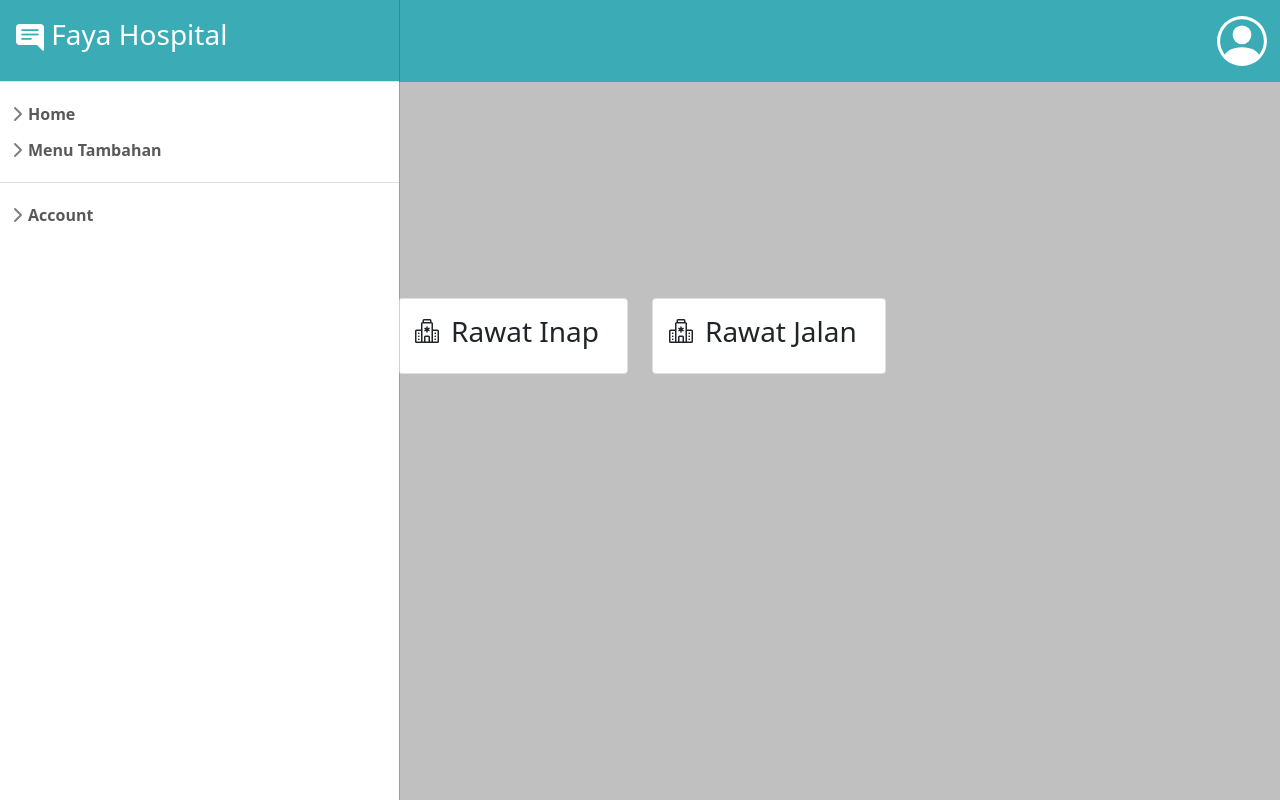
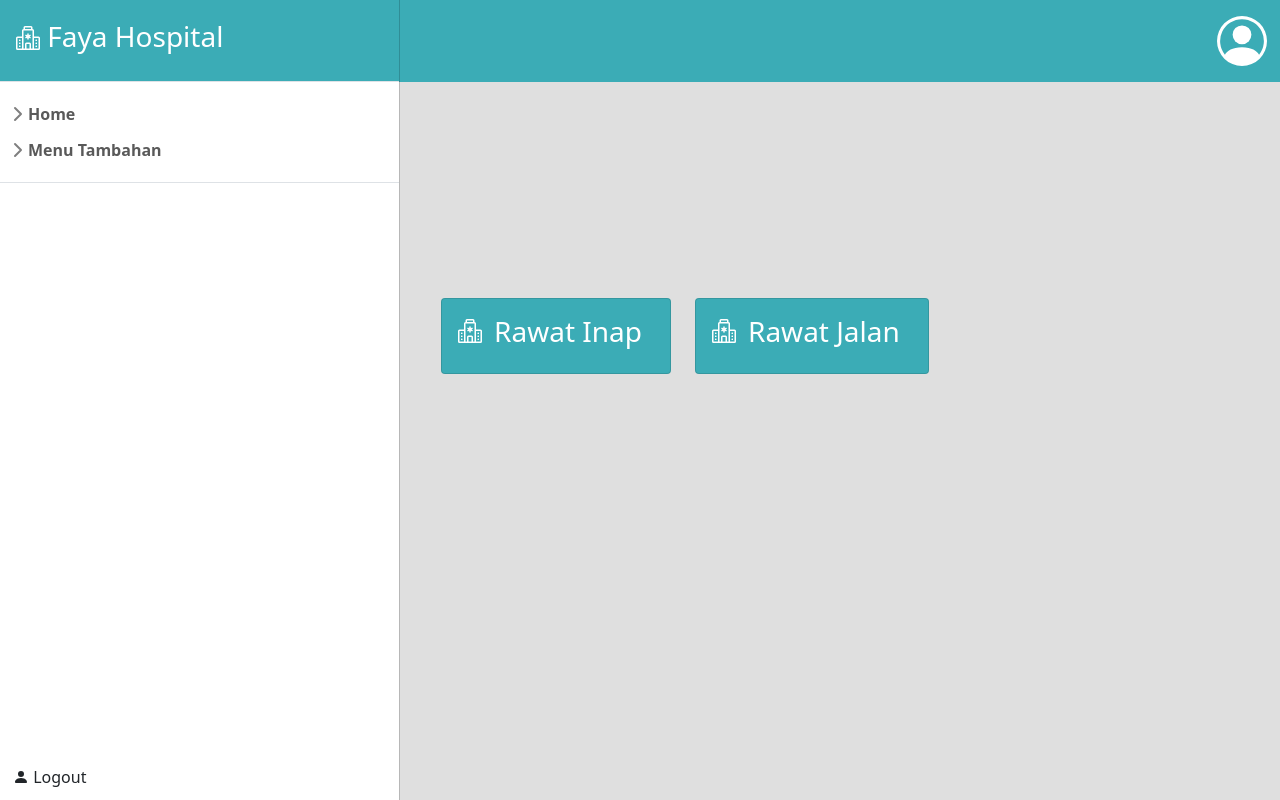
Before and after one commit to lambda123254/FayaHospital, a PHP site: page /Pages/home.php in a window 1280 px wide. Run offline with PHP 8.4, Linux system fonts and the light colour scheme; some libraries are stand-ins or nearby versions.

Commit message:
added home ui

```diff
--- a/Pages/home.php
+++ b/Pages/home.php
@@ -17,7 +17,10 @@
       <div class="offcanvas-header border-bottom" id="sidebar">
         <a href="/" class="d-flex align-items-center text-decoration-none offcanvas-title d-sm-block">
           <h3>
-            <i class="bi bi-chat-right-text-fill"></i>
+            <svg xmlns="http://www.w3.org/2000/svg" width="24" height="24" fill="currentColor" class="bi bi-hospital" viewBox="0 0 16 16">
+                <path d="M8.5 5.034v1.1l.953-.55.5.867L9 7l.953.55-.5.866-.953-.55v1.1h-1v-1.1l-.953.55-.5-.866L7 7l-.953-.55.5-.866.953.55v-1.1h1ZM13.25 9a.25.25 0 0 0-.25.25v.5c0 .138.112.25.25.25h.5a.25.25 0 0 0 .25-.25v-.5a.25.25 0 0 0-.25-.25h-.5ZM13 11.25a.25.25 0 0 1 .25-.25h.5a.25.25 0 0 1 .25.25v.5a.25.25 0 0 1-.25.25h-.5a.25.25 0 0 1-.25-.25v-.5Zm.25 1.75a.25.25 0 0 0-.25.25v.5c0 .138.112.25.25.25h.5a.25.25 0 0 0 .25-.25v-.5a.25.25 0 0 0-.25-.25h-.5Zm-11-4a.25.25 0 0 0-.25.25v.5c0 .138.112.25.25.25h.5A.25.25 0 0 0 3 9.75v-.5A.25.25 0 0 0 2.75 9h-.5Zm0 2a.25.25 0 0 0-.25.25v.5c0 .138.112.25.25.25h.5a.25.25 0 0 0 .25-.25v-.5a.25.25 0 0 0-.25-.25h-.5ZM2 13.25a.25.25 0 0 1 .25-.25h.5a.25.25 0 0 1 .25.25v.5a.25.25 0 0 1-.25.25h-.5a.25.25 0 0 1-.25-.25v-.5Z"/>
+                <path d="M5 1a1 1 0 0 1 1-1h4a1 1 0 0 1 1 1v1a1 1 0 0 1 1 1v4h3a1 1 0 0 1 1 1v7a1 1 0 0 1-1 1H1a1 1 0 0 1-1-1V8a1 1 0 0 1 1-1h3V3a1 1 0 0 1 1-1V1Zm2 14h2v-3H7v3Zm3 0h1V3H5v12h1v-3a1 1 0 0 1 1-1h2a1 1 0 0 1 1 1v3Zm0-14H6v1h4V1Zm2 7v7h3V8h-3Zm-8 7V8H1v7h3Z"/>
+            </svg>
             Faya Hospital
           </h3>
         </a>
@@ -30,9 +33,21 @@
               Home
             </button>
             <div class="collapse" id="home-collapse" style="">
-              <ul class="btn-toggle-nav list-unstyled fw-normal pb-1 small">
-                <li><a href="/" class="rounded">Rawat Inap</a></li>
-                <li><a href="#" class="rounded">Rawat Jalan</a></li>
+              <ul class="btn-toggle-nav list-unstyled fw-normal pb-1 small pl-1">
+                <li><a href="/" class="rounded">
+                    <svg xmlns="http://www.w3.org/2000/svg" width="16" height="16" fill="currentColor" class="bi bi-hospital" viewBox="0 0 16 16">
+                        <path d="M8.5 5.034v1.1l.953-.55.5.867L9 7l.953.55-.5.866-.953-.55v1.1h-1v-1.1l-.953.55-.5-.866L7 7l-.953-.55.5-.866.953.55v-1.1h1ZM13.25 9a.25.25 0 0 0-.25.25v.5c0 .138.112.25.25.25h.5a.25.25 0 0 0 .25-.25v-.5a.25.25 0 0 0-.25-.25h-.5ZM13 11.25a.25.25 0 0 1 .25-.25h.5a.25.25 0 0 1 .25.25v.5a.25.25 0 0 1-.25.25h-.5a.25.25 0 0 1-.25-.25v-.5Zm.25 1.75a.25.25 0 0 0-.25.25v.5c0 .138.112.25.25.25h.5a.25.25 0 0 0 .25-.25v-.5a.25.25 0 0 0-.25-.25h-.5Zm-11-4a.25.25 0 0 0-.25.25v.5c0 .138.112.25.25.25h.5A.25.25 0 0 0 3 9.75v-.5A.25.25 0 0 0 2.75 9h-.5Zm0 2a.25.25 0 0 0-.25.25v.5c0 .138.112.25.25.25h.5a.25.25 0 0 0 .25-.25v-.5a.25.25 0 0 0-.25-.25h-.5ZM2 13.25a.25.25 0 0 1 .25-.25h.5a.25.25 0 0 1 .25.25v.5a.25.25 0 0 1-.25.25h-.5a.25.25 0 0 1-.25-.25v-.5Z"/>
+                        <path d="M5 1a1 1 0 0 1 1-1h4a1 1 0 0 1 1 1v1a1 1 0 0 1 1 1v4h3a1 1 0 0 1 1 1v7a1 1 0 0 1-1 1H1a1 1 0 0 1-1-1V8a1 1 0 0 1 1-1h3V3a1 1 0 0 1 1-1V1Zm2 14h2v-3H7v3Zm3 0h1V3H5v12h1v-3a1 1 0 0 1 1-1h2a1 1 0 0 1 1 1v3Zm0-14H6v1h4V1Zm2 7v7h3V8h-3Zm-8 7V8H1v7h3Z"/>
+                    </svg>
+                    &nbsp; Rawat Inap
+                </a></li>
+                <li><a href="#" class="rounded">
+                    <svg xmlns="http://www.w3.org/2000/svg" width="16" height="16" fill="currentColor" class="bi bi-hospital" viewBox="0 0 16 16">
+                        <path d="M8.5 5.034v1.1l.953-.55.5.867L9 7l.953.55-.5.866-.953-.55v1.1h-1v-1.1l-.953.55-.5-.866L7 7l-.953-.55.5-.866.953.55v-1.1h1ZM13.25 9a.25.25 0 0 0-.25.25v.5c0 .138.112.25.25.25h.5a.25.25 0 0 0 .25-.25v-.5a.25.25 0 0 0-.25-.25h-.5ZM13 11.25a.25.25 0 0 1 .25-.25h.5a.25.25 0 0 1 .25.25v.5a.25.25 0 0 1-.25.25h-.5a.25.25 0 0 1-.25-.25v-.5Zm.25 1.75a.25.25 0 0 0-.25.25v.5c0 .138.112.25.25.25h.5a.25.25 0 0 0 .25-.25v-.5a.25.25 0 0 0-.25-.25h-.5Zm-11-4a.25.25 0 0 0-.25.25v.5c0 .138.112.25.25.25h.5A.25.25 0 0 0 3 9.75v-.5A.25.25 0 0 0 2.75 9h-.5Zm0 2a.25.25 0 0 0-.25.25v.5c0 .138.112.25.25.25h.5a.25.25 0 0 0 .25-.25v-.5a.25.25 0 0 0-.25-.25h-.5ZM2 13.25a.25.25 0 0 1 .25-.25h.5a.25.25 0 0 1 .25.25v.5a.25.25 0 0 1-.25.25h-.5a.25.25 0 0 1-.25-.25v-.5Z"/>
+                        <path d="M5 1a1 1 0 0 1 1-1h4a1 1 0 0 1 1 1v1a1 1 0 0 1 1 1v4h3a1 1 0 0 1 1 1v7a1 1 0 0 1-1 1H1a1 1 0 0 1-1-1V8a1 1 0 0 1 1-1h3V3a1 1 0 0 1 1-1V1Zm2 14h2v-3H7v3Zm3 0h1V3H5v12h1v-3a1 1 0 0 1 1-1h2a1 1 0 0 1 1 1v3Zm0-14H6v1h4V1Zm2 7v7h3V8h-3Zm-8 7V8H1v7h3Z"/>
+                    </svg>
+                    &nbsp; Rawat Jalan
+                </a></li>
               </ul>
             </div>
           </li>
@@ -51,18 +66,13 @@
             </div>
           </li>
           <li class="border-top my-3"></li>
-          <li class="mb-1">
-            <button class="btn btn-toggle align-items-center rounded collapsed" data-bs-toggle="collapse" data-bs-target="#account-collapse" aria-expanded="false">
-              Account
+          <li class="mb-1 fixed-bottom">
+            <button class="btn  align-items-center rounded" data-bs-toggle="collapse" data-bs-target="#account-collapse" aria-expanded="false">
+                <svg xmlns="http://www.w3.org/2000/svg" width="16" height="16" fill="currentColor" class="bi bi-person-fill" viewBox="0 0 16 16">
+                    <path d="M3 14s-1 0-1-1 1-4 6-4 6 3 6 4-1 1-1 1H3Zm5-6a3 3 0 1 0 0-6 3 3 0 0 0 0 6Z"/>
+                </svg>
+                Logout
             </button>
-            <div class="collapse" id="account-collapse" style="">
-              <ul class="btn-toggle-nav list-unstyled fw-normal pb-1 small">
-                <li><a href="#" class="rounded">New...</a></li>
-                <li><a href="#" class="rounded">Profile</a></li>
-                <li><a href="#" class="rounded">Settings</a></li>
-                <li><a href="#" class="rounded">Sign out</a></li>
-              </ul>
-            </div>
           </li>
         </ul>
       </div>
@@ -80,10 +90,10 @@
 
             </div>
         </div>
-        <div class="row pt-25vh" id="navbarCustom">
+        <div class="container row pt-25vh pl-5" id="navbarCustom">
             <div class="col d-flex flex-row-reverse text-center mt-3 mb-3 mr-5">
                 <a href="">
-                    <div class="card">
+                    <div class="card button-custom">
                         <div class="card-body">
                             <div class="row">
                                 <div class="col-sm-1 pt-1">
@@ -103,7 +113,7 @@
             </div>
             <div class="col d-flex  text-center mt-3 mb-3 mr-5">
                 <a href="">
-                    <div class="card">
+                    <div class="card button-custom">
                         <div class="card-body">
                             <div class="row">
                                 <div class="col-sm-1 pt-1">
--- a/Style/style.css
+++ b/Style/style.css
@@ -1,5 +1,5 @@
 body {
-    background-color: var(--grayCustom);
+    background-color: rgb(223, 223, 223);
 }
 
 .login-button {
@@ -31,6 +31,11 @@ body {
     /* height: 10vh; */
     padding-right: 1vw;
     background-color: var(--lightBlueSlightDarker);
+}
+
+.button-custom {
+    background-color: var(--lightBlueSlightDarker);
+    color: white;
 }
 
 .svg-color-white {
```
